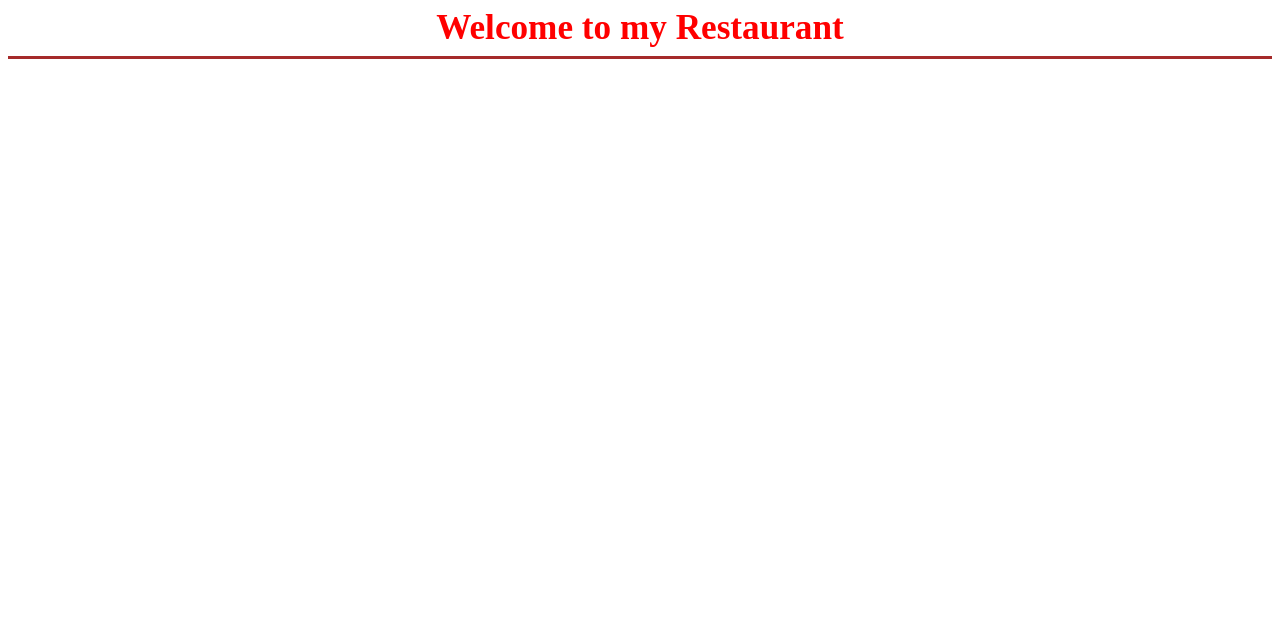
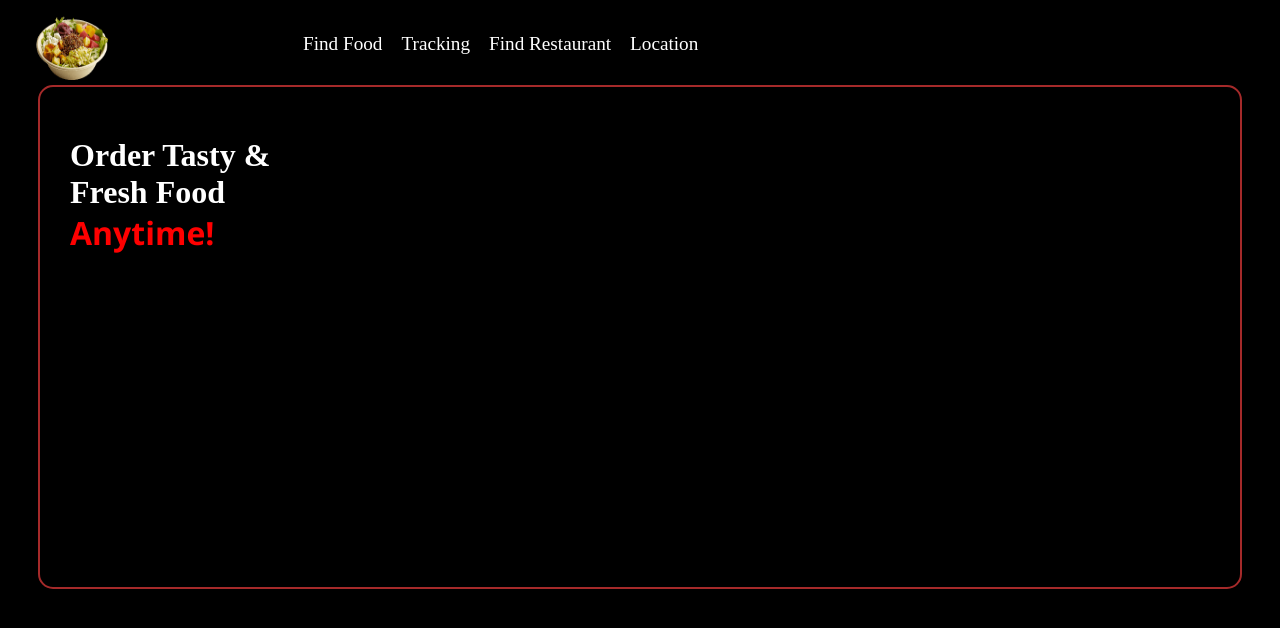
Before and after one commit to EmranAli-15/Trying, a plain HTML site: page index.html in a window 1280 px wide. Drawn offline with Linux system fonts and the light colour scheme.

Commit message:
New Upgrade

```diff
--- a/index.html
+++ b/index.html
@@ -8,10 +8,16 @@
     <link rel="stylesheet" href="style.css">
 </head>
 <body>
+    <div class="img"><img class="img" src="food.png" alt="" srcset=""></div>
     <div class="header">
-        <header>Welcome to my Restaurant</header>
+        <li>Find Food</li>
+        <li>Tracking</li>
+        <li>Find Restaurant</li>
+        <li>Location</li>
     </div>
-    <hr>
 
+    <div class="box">
+        <h1>Order Tasty &<br> Fresh Food <br> <span class="anytime">Anytime!</span> </h1>
+    </div>
 </body>
 </html>
--- a/style.css
+++ b/style.css
@@ -1,12 +1,34 @@
-.header header{
-    font-weight: bold;
-    font-size: 2.2em;
+body{
+    background-color: black;
+}
+.header{
+    display: inline-block;
+    margin-top: 25px;
+    margin-left: 180px;
+}
+.header li{
+    display: inline;
+    color: white;
+    margin-left: 15px;
+    font-size: 1.2em;
+}
+img{
+    height: 100px;
+    width: 100px;
+    display: inline;
+    float: left;
+}
+.box{
+    border: 2px solid brown;
+    margin: 30px;
+    height: 500px;
+    border-radius: 15px;
+}
+.box h1{
+    color: white;
+    margin: 50px auto auto 30px;
+}
+.anytime{
     color: red;
-    text-align: center;
+    font-family: 'Segoe UI', Tahoma, Geneva, Verdana, sans-serif;
 }
-hr{
-    height: 3px;
-    color: brown;
-    background-color: brown;
-    border: none;
-}
```
Also changed, not shown: food.png (added).
